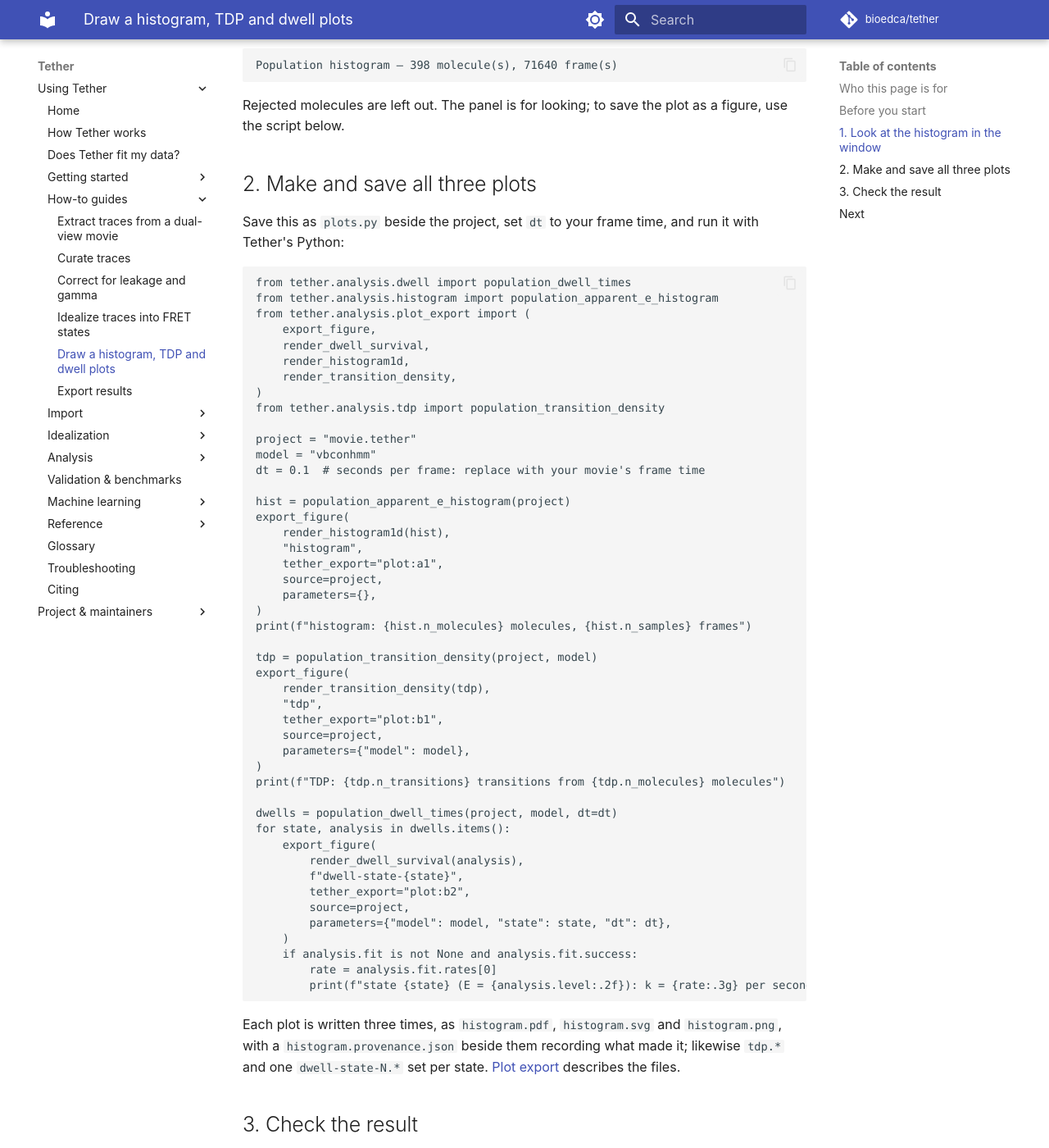
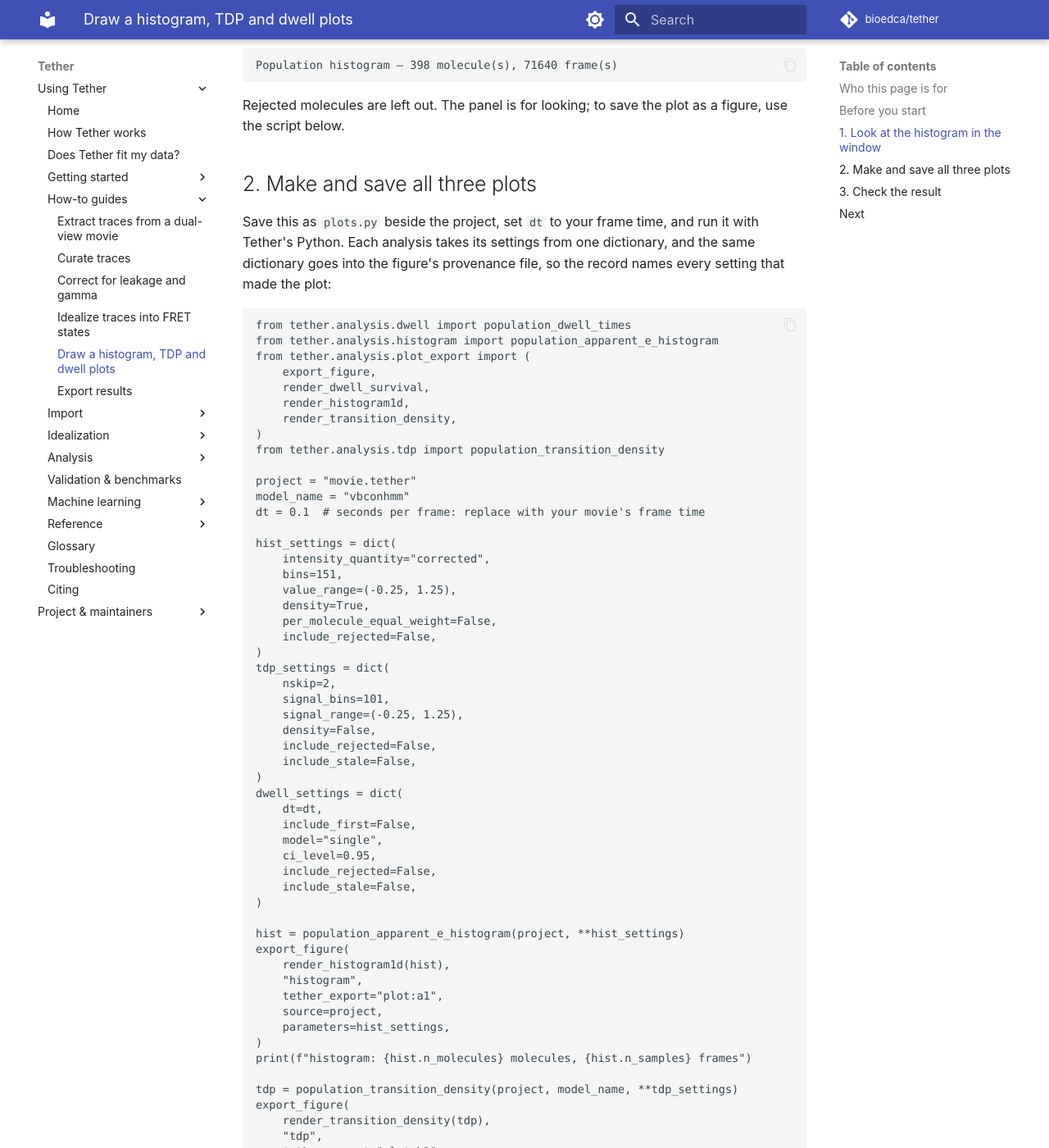
Before and after one commit to bioedca/tether, an MkDocs documentation site: the page built from docs/how-to/analyze.md, in a window 1280 px wide and 1400 px high, scrolled down 921 px. Shown: the whole window at 82% size. Built offline with MkDocs 1.6.1 and Material for MkDocs 9.7.7, drawn with Linux system fonts in a browser that asks for light colours; comment, search, counter and statistics services are not loaded; the version menu is left out; some of the changed text lies outside the part shown.

Commit message:
docs(how-to): answer the first Codex review (#177)
Record every analysis setting in the plot provenance by passing one
settings dict to both the analysis and export_figure, and teach the
how-to test to check the keys of a dict spread with **.

Add the caveats the pages were missing: one dt per frame time, one
frame axis per Deep-LASI file, raw-fit models left out of a subset
without include_raw, crop-only .tmap support, --tdat not setting the
donor side in batch, and accepting a rejected molecule restoring it.
Drop the acceptor-only example for measuring gamma.

````diff
--- a/docs/how-to/analyze.md
+++ b/docs/how-to/analyze.md
@@ -37,7 +37,9 @@ the script below.
 ## 2. Make and save all three plots
 
 Save this as `plots.py` beside the project, set `dt` to your frame time, and run it with
-Tether's Python:
+Tether's Python. Each analysis takes its settings from one dictionary, and the same
+dictionary goes into the figure's provenance file, so the record names every setting that
+made the plot:
 
 ```python
 from tether.analysis.dwell import population_dwell_times
@@ -51,37 +53,62 @@ from tether.analysis.plot_export import (
 from tether.analysis.tdp import population_transition_density
 
 project = "movie.tether"
-model = "vbconhmm"
+model_name = "vbconhmm"
 dt = 0.1  # seconds per frame: replace with your movie's frame time
 
-hist = population_apparent_e_histogram(project)
+hist_settings = dict(
+    intensity_quantity="corrected",
+    bins=151,
+    value_range=(-0.25, 1.25),
+    density=True,
+    per_molecule_equal_weight=False,
+    include_rejected=False,
+)
+tdp_settings = dict(
+    nskip=2,
+    signal_bins=101,
+    signal_range=(-0.25, 1.25),
+    density=False,
+    include_rejected=False,
+    include_stale=False,
+)
+dwell_settings = dict(
+    dt=dt,
+    include_first=False,
+    model="single",
+    ci_level=0.95,
+    include_rejected=False,
+    include_stale=False,
+)
+
+hist = population_apparent_e_histogram(project, **hist_settings)
 export_figure(
     render_histogram1d(hist),
     "histogram",
     tether_export="plot:a1",
     source=project,
-    parameters={},
+    parameters=hist_settings,
 )
 print(f"histogram: {hist.n_molecules} molecules, {hist.n_samples} frames")
 
-tdp = population_transition_density(project, model)
+tdp = population_transition_density(project, model_name, **tdp_settings)
 export_figure(
     render_transition_density(tdp),
     "tdp",
     tether_export="plot:b1",
     source=project,
-    parameters={"model": model},
+    parameters={"model_name": model_name, **tdp_settings},
 )
 print(f"TDP: {tdp.n_transitions} transitions from {tdp.n_molecules} molecules")
 
-dwells = population_dwell_times(project, model, dt=dt)
+dwells = population_dwell_times(project, model_name, **dwell_settings)
 for state, analysis in dwells.items():
     export_figure(
         render_dwell_survival(analysis),
         f"dwell-state-{state}",
         tether_export="plot:b2",
         source=project,
-        parameters={"model": model, "state": state, "dt": dt},
+        parameters={"model_name": model_name, "state": state, **dwell_settings},
     )
     if analysis.fit is not None and analysis.fit.success:
         rate = analysis.fit.rates[0]
@@ -104,8 +131,13 @@ one `dwell-state-N.*` set per state.
    one of its dwells both started and ended inside a trace, so a state molecules sit in until
    the trace ends has none.
 3. The dwell-time axis reads seconds only if you set `dt`
-   ([`dt`](../reference/parameters.md#param-dt)). The rate printed is the single-exponential
-   fit; for a two-exponential fit pass `model="double"` to `population_dwell_times`
+   ([`dt`](../reference/parameters.md#param-dt)). One `dt` applies to every molecule, so it
+   is right only when they all come from movies recorded at that frame time. A project from
+   one `tether extract` run holds one movie; if yours combines movies recorded at different
+   frame times, run the dwell analysis once per frame time, passing those molecules as
+   `molecule_keys=`.
+4. The rate printed is the single-exponential fit. For a two-exponential fit, set
+   `model="double"` in `dwell_settings`
    ([dwell-fit `model`](../reference/parameters.md#param-dwell-model)).
 
 The histogram here is of **apparent** efficiency, from the background-subtracted traces. To
````
Also changed, not shown: docs/how-to/apply-corrections.md (+2 -2 lines), docs/how-to/curate-traces.md (+3 -2 lines), docs/how-to/export-results.md (+8 -3 lines), docs/how-to/extract-traces.md (+8 -3 lines), 1 other file.
